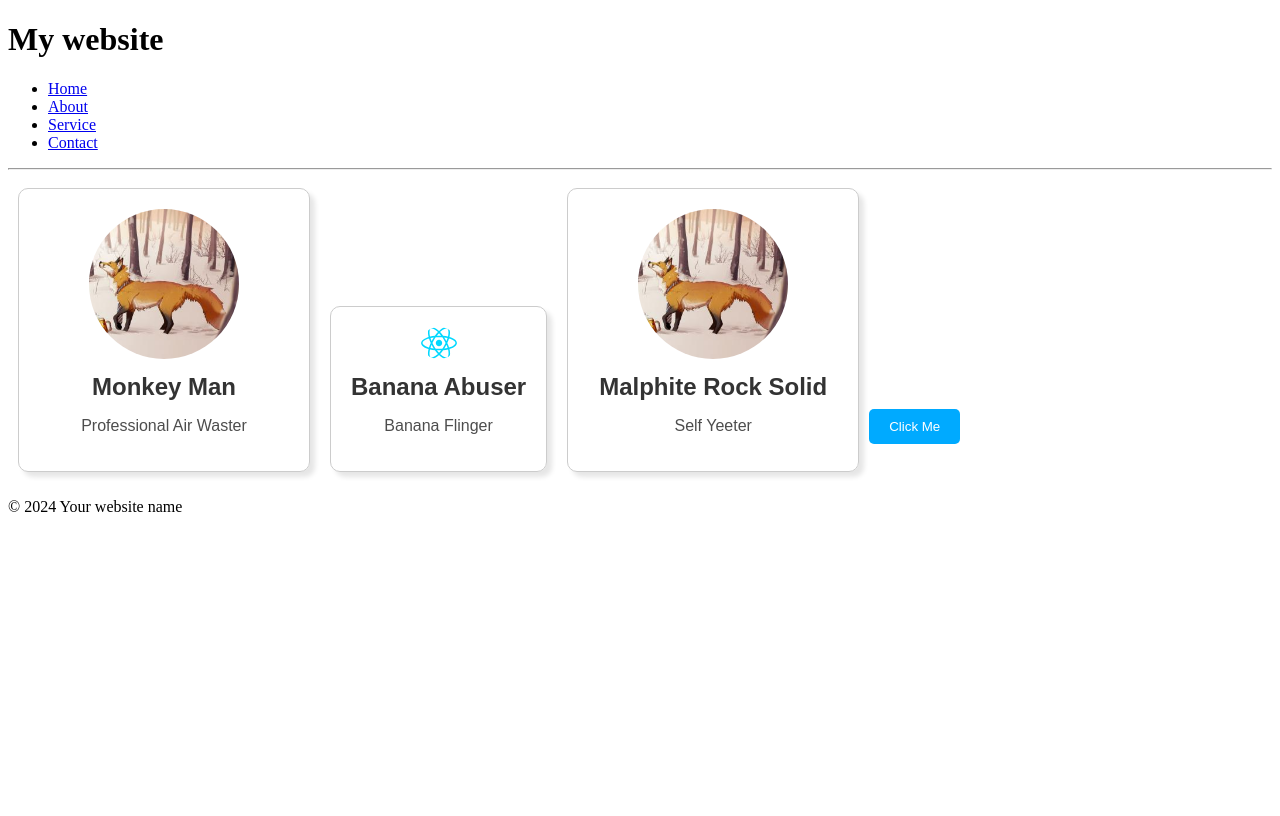
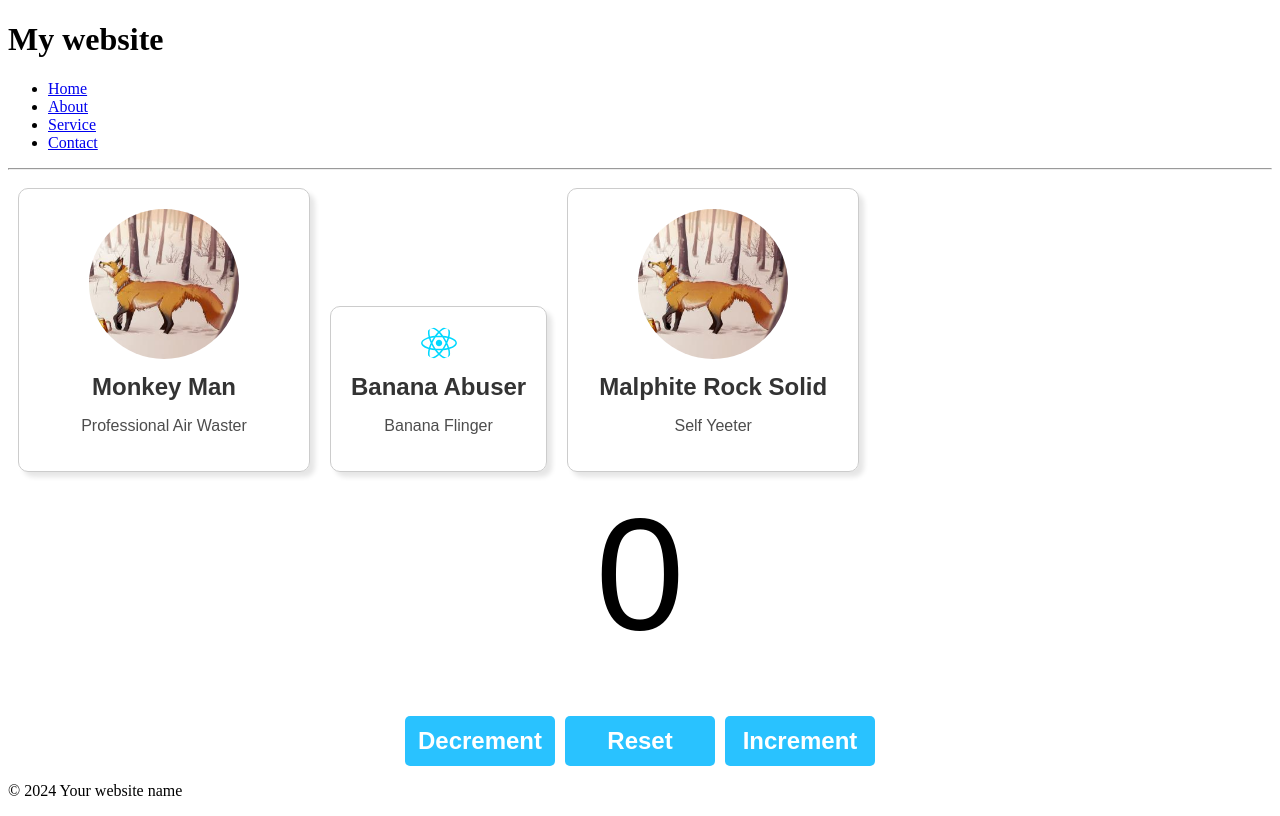
Before and after one commit to udK01/BeginnerReactProject, a React (Vite) app: page / in a window 1280 px wide. Built offline with nearby package versions, Linux system fonts and the light colour scheme.

Commit message:
Expanded Button Component, Used "useState" Hook.

```diff
--- a/src/App.jsx
+++ b/src/App.jsx
@@ -1,5 +1,7 @@
 import UserGreeting from "./components/UserGreeting";
+import MyComponent from "./components/MyComponent";
 import Student from "./components/Student";
+import Counter from "./components/Counter";
 import Footer from "./components/Footer";
 import Header from "./components/Header";
 import Button from "./components/Button";
@@ -29,6 +31,8 @@ function App() {
   return (
     <>
       <Header />
+
+      {/* Cards */}
       <Card
         imageUrl={profilePicUrl}
         name="Monkey Man"
@@ -40,7 +44,8 @@ function App() {
         name="Malphite Rock Solid"
         occupation="Self Yeeter"
       />
-      <Button />
+      {/* End Cards */}
+      <Counter />
       <Footer />
     </>
   );
@@ -62,5 +67,8 @@ export default App;
       <Student name="Squidward" age={50} isStudent={false} />
       <Student name="Sandy" age={27} isStudent={true} />
       <Student name="Larry" />
-<UserGreeting isLoggedIn={true} username="Business Monkey" />*/
+<UserGreeting isLoggedIn={true} username="Business Monkey" />
+      <MyComponent />
+            <Button />
+      */
 }
--- a/src/components/Button.jsx
+++ b/src/components/Button.jsx
@@ -1,4 +1,6 @@
-export default function Button() {
+import PropTypes from "prop-types";
+
+export default function Button(props) {
   // const styles = {
   //   backgroundColor: "hsl(200, 100%, 50%)",
   //   color: "white",
@@ -19,13 +21,25 @@ export default function Button() {
   //   }
   // };
 
-  const handleClick = (e) => {
-    e.target.textContent = `Ouch!`;
-  };
+  // const handleClick = (e) => {
+  //   e.target.textContent = `Ouch!`;
+  // };
 
   return (
-    <button className="button" onClick={(e) => handleClick(e)}>
-      Click Me
+    <button className={props.className} onClick={(e) => props.function(e)}>
+      {props.btnText}
     </button>
   );
 }
+Button.propTypes = {
+  btnText: PropTypes.string,
+  className: PropTypes.string,
+  function: PropTypes.func,
+};
+Button.defaultProps = {
+  btnText: "Click Me.",
+  className: "button",
+  function: () => {
+    console.log("Default function executed.");
+  },
+};
--- /dev/null
+++ b/src/components/Counter.jsx
@@ -0,0 +1,35 @@
+import { useState } from "react";
+import Button from "./Button";
+
+export default function Counter() {
+  const [count, setCount] = useState(0);
+
+  const increment = () => {
+    setCount(count + 1);
+  };
+
+  const decrement = () => {
+    setCount(count - 1);
+  };
+
+  const reset = () => {
+    setCount(0);
+  };
+
+  return (
+    <div className="counter-container">
+      <p className="count-display">{count}</p>
+      <Button
+        className={"counter-button"}
+        btnText={"Decrement"}
+        function={decrement}
+      />
+      <Button className={"counter-button"} btnText={"Reset"} function={reset} />
+      <Button
+        className={"counter-button"}
+        btnText={"Increment"}
+        function={increment}
+      />
+    </div>
+  );
+}
--- /dev/null
+++ b/src/components/MyComponent.jsx
@@ -0,0 +1,30 @@
+import { useState } from "react";
+
+export default function MyComponent() {
+  const [name, setName] = useState("Guest");
+  const [age, setAge] = useState(0);
+  const [isEmployed, setIsEmployed] = useState(false);
+
+  const updateName = () => {
+    setName("Spongebob");
+  };
+
+  const incrementAge = () => {
+    setAge(age + 1);
+  };
+
+  const toggleEmployedStatus = () => {
+    setIsEmployed(!isEmployed);
+  };
+
+  return (
+    <div>
+      <p>Name: {name}</p>
+      <button onClick={updateName}>Set Name</button>
+      <p>Age: {age}</p>
+      <button onClick={incrementAge}>Increment Age</button>
+      <p>Is Employed: {isEmployed ? "Yes" : "No"}</p>
+      <button onClick={toggleEmployedStatus}>Toggle Status</button>
+    </div>
+  );
+}
--- a/src/components/ProfilePicture.jsx
+++ b/src/components/ProfilePicture.jsx
@@ -1,5 +1,9 @@
 export default function ProfilePicture(props) {
   const imageUrl = props.imageUrl;
 
+  // const handleClick = (e) => {
+  //   e.target.style.display = "none";
+  // };
+
   return <img src={imageUrl} className={props.className}></img>;
 }
--- a/src/index.css
+++ b/src/index.css
@@ -90,3 +90,31 @@
   color: hsl(0, 0%, 45%);
   cursor: pointer;
 }
+
+.counter-container {
+  text-align: center;
+  font-family: Arial, Helvetica, sans-serif;
+}
+
+.count-display {
+  font-size: 10em;
+  margin-top: 0;
+  margin-bottom: 50px;
+}
+
+.counter-button {
+  width: 150px;;
+  height: 50px;
+  font-size: 1.5em;
+  font-weight: bold;
+  margin: 0px 5px;
+  background-color: hsl(197, 100%, 58%);
+  color: white;
+  border: none;
+  border-radius: 5px;
+  cursor: pointer;
+}
+
+.counter-button:hover {
+  background-color: hsl(197, 100%, 48%);
+}
```
